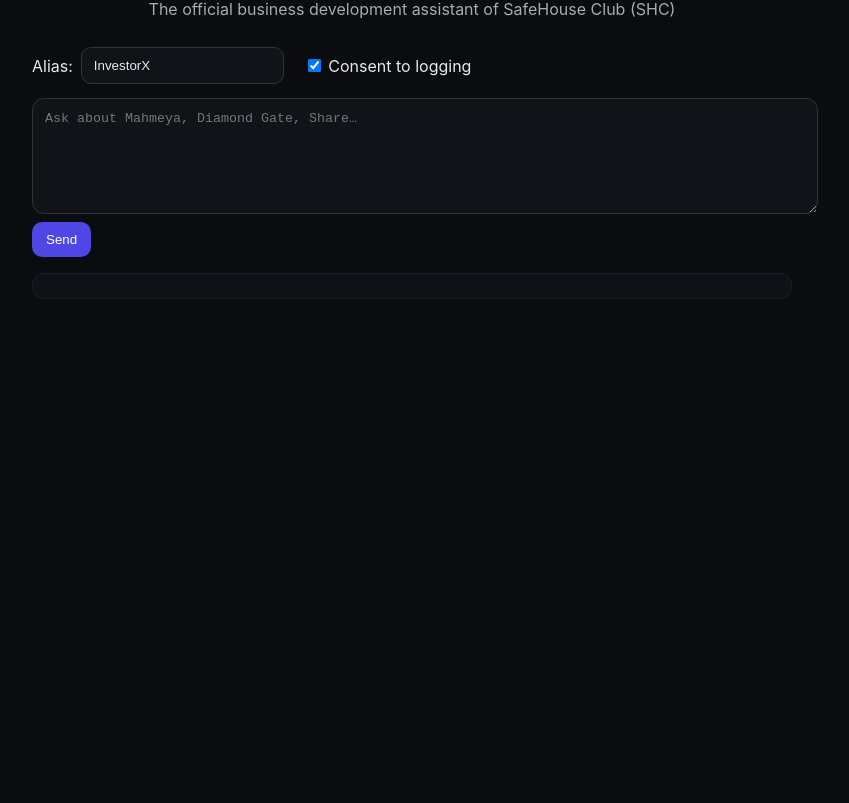
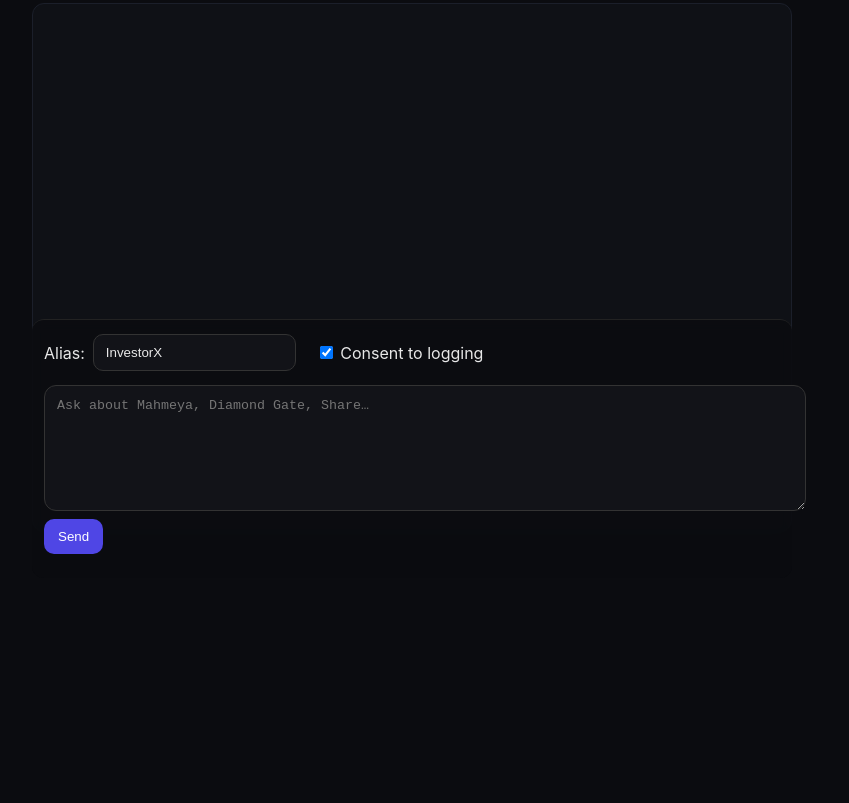
Before and after one commit to alkabbany/ruby-logging-proxy, a website: page index.html in a window 1280 px wide. Shown: the part 222-1025 px from the top of the page, without its empty margins (228-1077 px from the left). Before the commit the page ends 800 px from the top, so only its background shows below. Drawn offline with nearby package versions, Linux system fonts and the light colour scheme.

Commit message:
Update index.html

```diff
--- a/index.html
+++ b/index.html
@@ -33,6 +33,47 @@
     </header>
 
     <style>
+      html, body { height: 100%; }
+      .wrap { max-width: 760px; margin: 0 auto; padding: 0 16px; }
+
+      .main {
+        min-height: 100vh;                /* fill screen */
+        display: flex;
+        flex-direction: column;
+        gap: 12px;
+      }
+
+      /* Messages scroll independently */
+      .chat-list {
+        flex: 1;                          /* take remaining height */
+        overflow-y: auto;                 /* scroll only this area */
+        background: #0f1116;
+        border: 1px solid #1b1f2a;
+        border-radius: 12px;
+        padding: 12px;
+      }
+
+      /* Sticky composer stays visible */
+      .composer {
+        position: sticky;
+        bottom: 0;
+        background: #0b0c10cc;            /* slight translucency */
+        backdrop-filter: blur(6px);
+        border-top: 1px solid #222;
+        padding: 10px 12px;
+        border-radius: 12px;
+      }
+
+      .composer textarea {
+        width: 100%;
+        height: 100px;
+        padding: 12px;
+        border-radius: 12px;
+        border: 1px solid #333;
+        background: #121318;
+        color: #e8e8e8;
+      }
+
       header {
         text-align: center;
         padding: 1.5rem 1rem;
@@ -65,23 +106,30 @@
       .assistant-message ol { margin: 0.4rem 0 0.6rem 1.2rem; }
     </style>
 
+    <div class="main">
+    <!-- messages scroll here -->
+    <div id="chatList" class="chat-list"></div>
+
+    <!-- sticky composer -->
+    <div class="composer">
       <div class="row">
         <label>Alias:</label>
         <input id="alias" type="text" placeholder="InvestorX" value="InvestorX" />
         <label style="margin-left:12px"><input id="consent" type="checkbox" checked /> Consent to logging</label>
+        <small id="status" style="margin-left:auto"></small>
       </div>
 
       <textarea id="input" placeholder="Ask about Mahmeya, Diamond Gate, Share…"></textarea>
       <div class="row">
         <button id="send">Send</button>
-      <small id="status"></small>
+      </div>
+    </div>
   </div>
 
-    <div id="chat" class="chat"></div>
   </div>
 
 <script>
-  const chat = document.getElementById('chat');
+  const chatList = document.getElementById('chatList');
   const input = document.getElementById('input');
   const send = document.getElementById('send');
   const alias = document.getElementById('alias');
@@ -107,8 +155,8 @@
       // div.innerHTML = 'You: ' + safe.replace(/\n/g,'<br/>');
     }
 
-    chat.appendChild(div);
-    chat.scrollTop = chat.scrollHeight;
+    chatList.appendChild(div);
+    chatList.scrollTop = chatList.scrollHeight;
   }
   async function callChat(message) {
     statusEl.textContent = 'Thinking…';
```
Lines whose indentation alone changed are shown as unchanged.
